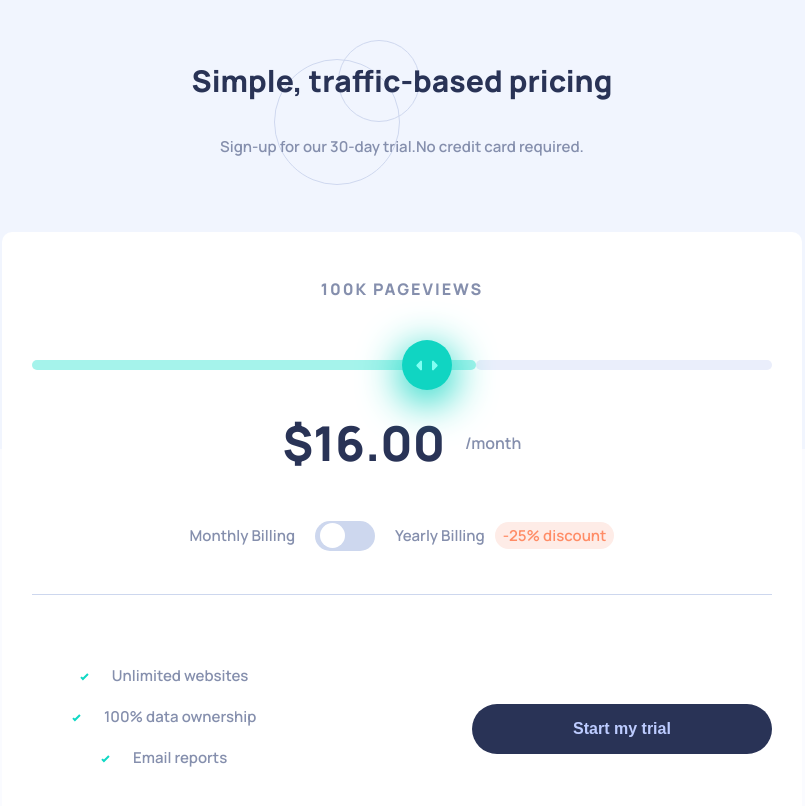
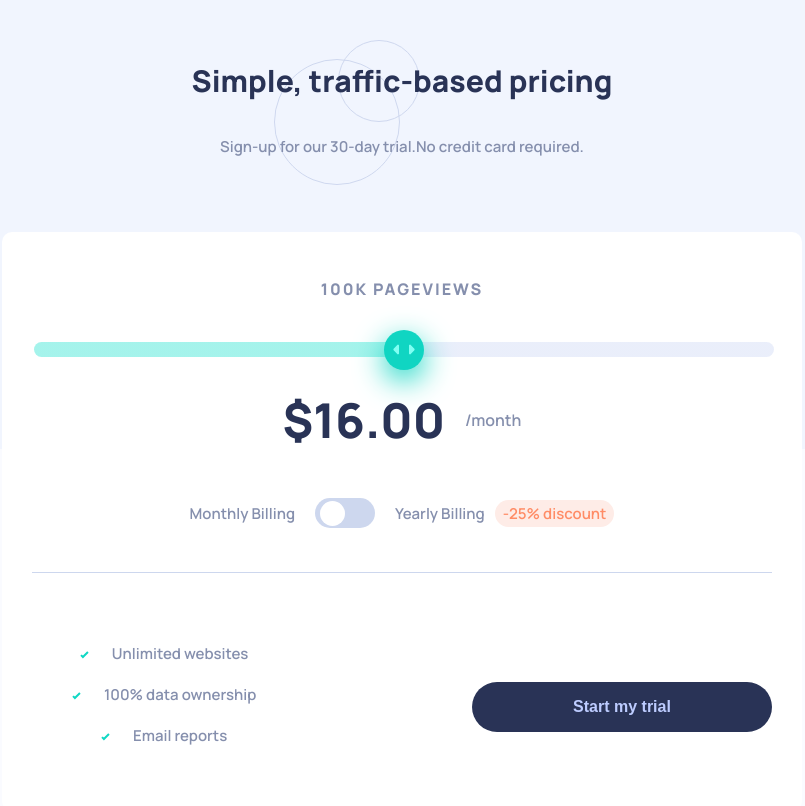
Before and after one commit to tugcesoysal/fm-interactive-pricing-component-main, a plain HTML site: page index.html in a window 1280 px wide. Shown: the top 806 px of the page, without its empty margins (238-1043 px from the left). Drawn offline with Linux system fonts and the light colour scheme.

Commit message:
read.me, styles, and functions updated

```diff
--- a/index.html
+++ b/index.html
@@ -40,21 +40,22 @@
 
     <div class="card">
       <div class="pageviews-price"><p class="pageviews">100K PAGEVIEWS</p></div>
+      <div class="slider-div">
+        <input
+          type="range"
+          min="1"
+          max="101"
+          step="25"
+          value="50"
+          class="slider"
+        />
+      </div>
 
-      <div class="slider-div">
-        <div class="full-slider"></div>
-        <div class="slider-circle">
-          <svg xmlns="http://www.w3.org/2000/svg" width="22" height="13">
-            <g fill="#80FFF3" fill-rule="evenodd">
-              <path
-                d="M16 2.558v7.884a1 1 0 001.735.679l3.639-3.943a1 1 0 000-1.356l-3.64-3.943A1 1 0 0016 2.558zM6 2.558v7.884a1 1 0 01-1.735.679L.626 7.178a1 1 0 010-1.356l3.64-3.943A1 1 0 016 2.558z"
-              />
-            </g>
-          </svg>
-        </div>
-        <div class="empty-slider"></div>
+      <div class="price-div">
+        <h1 class="price">$16.00</h1>
+        <p class="month-year">/month</p>
       </div>
-      <h1 class="price">$16.00 <span class="month-year">/month</span></h1>
+
       <div class="selection">
         <p>Monthly Billing</p>
         <div class="select-btn"><div class="select-circle"></div></div>
--- a/index.js
+++ b/index.js
@@ -3,6 +3,7 @@ document.addEventListener("DOMContentLoaded", function () {
 
   const selectBtn = document.querySelector(".select-btn");
   const selectCircle = document.querySelector(".select-circle");
+  const monthYear = document.querySelector(".month-year");
 
   let monthly = true;
 
@@ -10,8 +11,12 @@ document.addEventListener("DOMContentLoaded", function () {
     monthly = !monthly;
     if (monthly) {
       selectCircle.style.transform = "translateX(0)";
+      monthYear.innerHTML = "/month";
+      updatePrice();
     } else {
       selectCircle.style.transform = "translateX(100%)";
+      monthYear.innerHTML = "/year";
+      updatePrice();
     }
   });
 
@@ -29,73 +34,97 @@ document.addEventListener("DOMContentLoaded", function () {
   updateDiscountText();
   window.addEventListener("resize", () => {
     updateDiscountText();
-    updateSliderPosition();
   });
 
   // Slider
+  const slider = document.querySelector(".slider");
 
-  const sliderDiv = document.querySelector(".slider-div");
-  const sliderCircle = document.querySelector(".slider-circle");
-  const fullSlider = document.querySelector(".full-slider");
-  const emptySlider = document.querySelector(".empty-slider");
+  function updateSliderBackground() {
+    const value = slider.value;
+    const percent = ((value - slider.min) / (slider.max - slider.min)) * 100;
+    slider.style.background = `linear-gradient(to right, var(--Full-Slider-Bar) 0%, var(--Full-Slider-Bar) ${percent}%, var(--Empty-Slider-Bar) ${percent}%, var(--Empty-Slider-Bar) 100%)`;
+  }
 
-  let isDragging = false;
+  // Slider and Price
 
-  sliderCircle.addEventListener("mousedown", (event) => {
-    isDragging = true;
-
-    const offsetX = event.clientX - sliderCircle.getBoundingClientRect().left;
-
-    document.addEventListener("mousemove", handleMouseMove);
-    document.addEventListener("mouseup", handleMouseUp);
-
-    function handleMouseMove(event) {
-      if (isDragging) {
-        sliderCircle.style.backgroundColor = "hsl(174, 86%, 33%)";
-
-        const newPosition =
-          event.clientX - sliderDiv.getBoundingClientRect().left - offsetX;
-        const sliderWidth = sliderDiv.offsetWidth;
-
-        const minPosition = 0;
-        const maxPosition = sliderWidth - sliderCircle.offsetWidth;
-        const boundedPosition = Math.min(
-          Math.max(newPosition, minPosition),
-          maxPosition,
-        );
-
-        const percentagePosition = (boundedPosition / sliderWidth) * 100;
-
-        sliderCircle.style.left = percentagePosition + "%";
-        fullSlider.style.width = percentagePosition + "%";
-        emptySlider.style.width = 100 - percentagePosition + "%";
+  function updatePrice() {
+    console.log("Updating price...");
+    const pageviews = document.querySelector(".pageviews");
+    const price = document.querySelector(".price");
+    const value = parseInt(slider.value);
+    console.log("Slider value:", value);
+    if (monthly) {
+      switch (value) {
+        case 1: {
+          pageviews.innerHTML = "10K PAGEVIEWS";
+          price.innerHTML = "$8.00";
+          break;
+        }
+        case 26: {
+          pageviews.innerHTML = "50K PAGEVIEWS";
+          price.innerHTML = "$12.00";
+          break;
+        }
+        case 51: {
+          pageviews.innerHTML = "100K PAGEVIEWS";
+          price.innerHTML = "$16.00";
+          break;
+        }
+        case 76: {
+          pageviews.innerHTML = "500K PAGEVIEWS";
+          price.innerHTML = "$24.00";
+          break;
+        }
+        case 101: {
+          pageviews.innerHTML = "1M PAGEVIEWS";
+          price.innerHTML = "$36.00";
+          break;
+        }
+        default: {
+          pageviews.innerHTML = "100K PAGEVIEWS";
+          price.innerHTML = "$16.00";
+        }
       }
-    }
-
-    function handleMouseUp() {
-      sliderCircle.style.backgroundColor = "hsl(174, 86%, 45%)";
-
-      isDragging = false;
-      document.removeEventListener("mousemove", handleMouseMove);
-      document.removeEventListener("mouseup", handleMouseUp);
-    }
-  });
-
-  function updateSliderPosition() {
-    const sliderWidth = sliderDiv.offsetWidth;
-    const circleLeftPercentage = parseFloat(
-      sliderCircle.style.left.replace("%", ""),
-    );
-
-    if (!isNaN(circleLeftPercentage)) {
-      const fullSliderWidthPercentage = circleLeftPercentage;
-
-      fullSlider.style.width = fullSliderWidthPercentage + "%";
-      emptySlider.style.width = 100 - fullSliderWidthPercentage + "%";
+    } else {
+      switch (value) {
+        case 1: {
+          pageviews.innerHTML = "10K PAGEVIEWS";
+          price.innerHTML = "$6.00";
+          break;
+        }
+        case 26: {
+          pageviews.innerHTML = "50K PAGEVIEWS";
+          price.innerHTML = "$9.00";
+          break;
+        }
+        case 51: {
+          pageviews.innerHTML = "100K PAGEVIEWS";
+          price.innerHTML = "$12.00";
+          break;
+        }
+        case 76: {
+          pageviews.innerHTML = "500K PAGEVIEWS";
+          price.innerHTML = "$18.00";
+          break;
+        }
+        case 101: {
+          pageviews.innerHTML = "1M PAGEVIEWS";
+          price.innerHTML = "$25.00";
+          break;
+        }
+        default: {
+          pageviews.innerHTML = "100K PAGEVIEWS";
+          price.innerHTML = "$12.00";
+        }
+      }
     }
   }
 
-  window.addEventListener("resize", updateSliderPosition);
+  updateSliderBackground();
+  updatePrice();
 
-  updateSliderPosition();
+  slider.addEventListener("input", () => {
+    updateSliderBackground();
+    updatePrice();
+  });
 });
--- a/style.css
+++ b/style.css
@@ -1,6 +1,7 @@
 :root {
   --Full-Slider-Bar: hsl(174, 77%, 80%);
   --Slider-Backround: hsl(174, 86%, 45%);
+  --Slider-Active: hsl(174, 86%, 35%);
   --Discount-Background: hsl(14, 92%, 95%);
   --Discount-Text: hsl(15, 100%, 70%);
   --CTA-Text: hsl(226, 100%, 87%);
@@ -67,45 +68,51 @@ body {
 }
 
 .slider-div {
-  margin-top: 60px;
-  margin-bottom: 40px;
-  border-radius: 20px;
-  height: 10px;
   width: 100%;
-  display: flex;
-  flex-direction: row;
-  align-items: center;
-  justify-content: center;
-  position: relative;
-  cursor: pointer;
+  height: 15px;
+  margin-top: 40px;
 }
 
-.full-slider {
-  background-color: var(--Full-Slider-Bar);
-  width: 60%;
-  height: 10px;
-  border-radius: 20px;
+.slider {
+  width: 100%;
+  height: 100%;
+  cursor: pointer;
+  -webkit-appearance: none;
+  appearance: none;
+  border-radius: 10px;
 }
 
-.empty-slider {
-  background-color: var(--Empty-Slider-Bar);
-  width: 40%;
-  height: 10px;
-  border-radius: 20px;
+.slider::-webkit-slider-runnable-track {
+  background: linear-gradient(
+    to right,
+    var(--Full-Slider-Bar) 0%,
+    var(--Full-Slider-Bar) ${percent}%,
+    var(--Empty-Slider-Bar) ${percent}%,
+    var(--Empty-Slider-Bar) 100%
+  ) !important;
 }
 
-.slider-circle {
+.slider::-webkit-slider-thumb {
+  -webkit-appearance: none;
+  appearance: none;
   background-color: var(--Slider-Backround);
-  width: 50px;
-  height: 50px;
+  background-image: url(./images/icon-slider.svg);
+  background-position: center;
+  background-repeat: no-repeat;
+  width: 40px;
+  height: 40px;
   border-radius: 50%;
+  box-shadow: 0px 10px 30px var(--Slider-Backround);
+}
+
+.slider::-webkit-slider-thumb:active {
+  background-color: var(--Slider-Active);
+}
+
+.price-div {
   display: flex;
   align-items: center;
   justify-content: center;
-  position: absolute;
-  left: 50%;
-  cursor: pointer;
-  box-shadow: 0px 10px 40px 3px var(--Slider-Backround);
 }
 
 .price {
@@ -219,7 +226,7 @@ button {
 .attribution {
   text-align: center;
   color: var(--Text);
-  margin-top: 80px;
+  margin-top: 40px;
   margin-bottom: 0;
 
   a {
```
Also changed, not shown: 2 other files.
